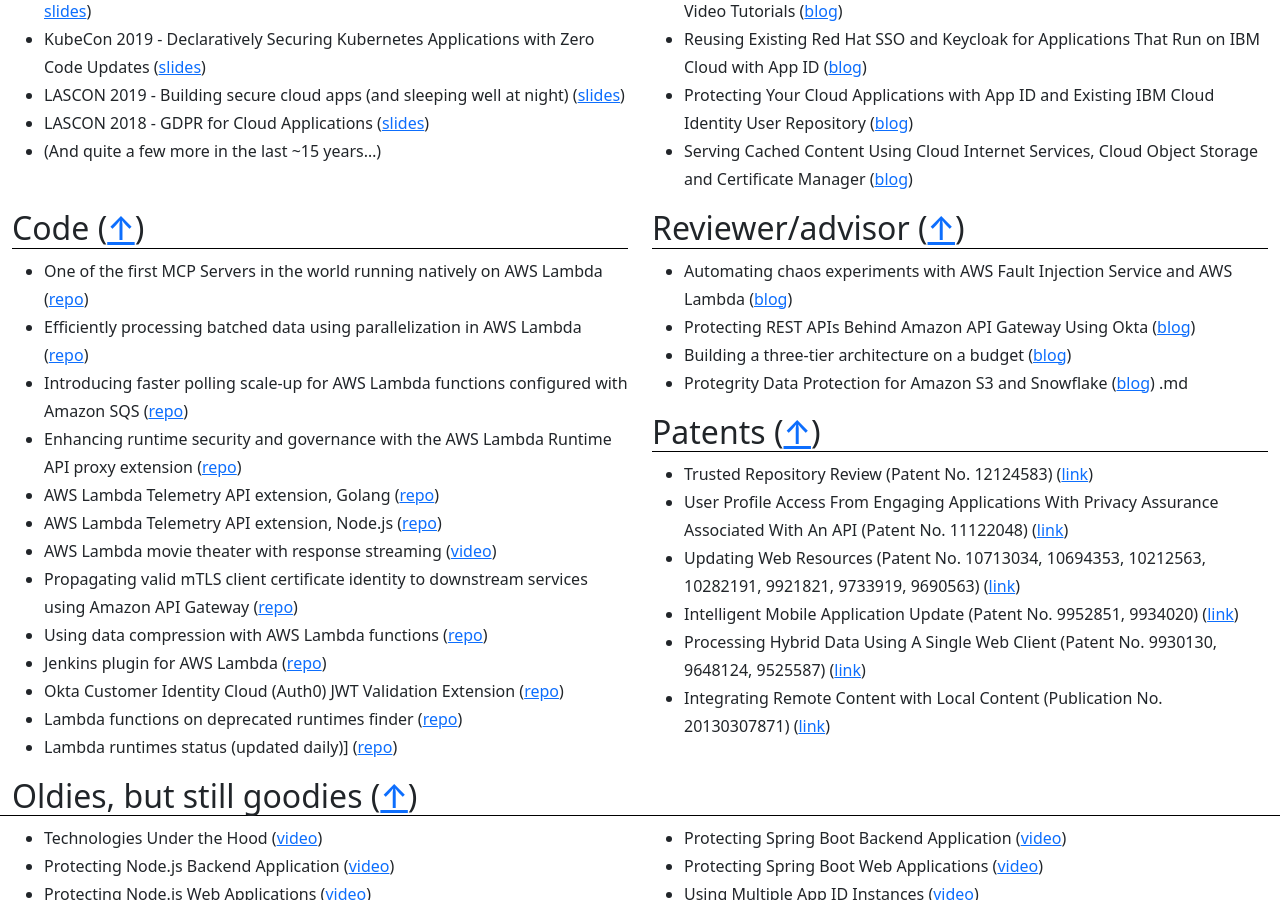
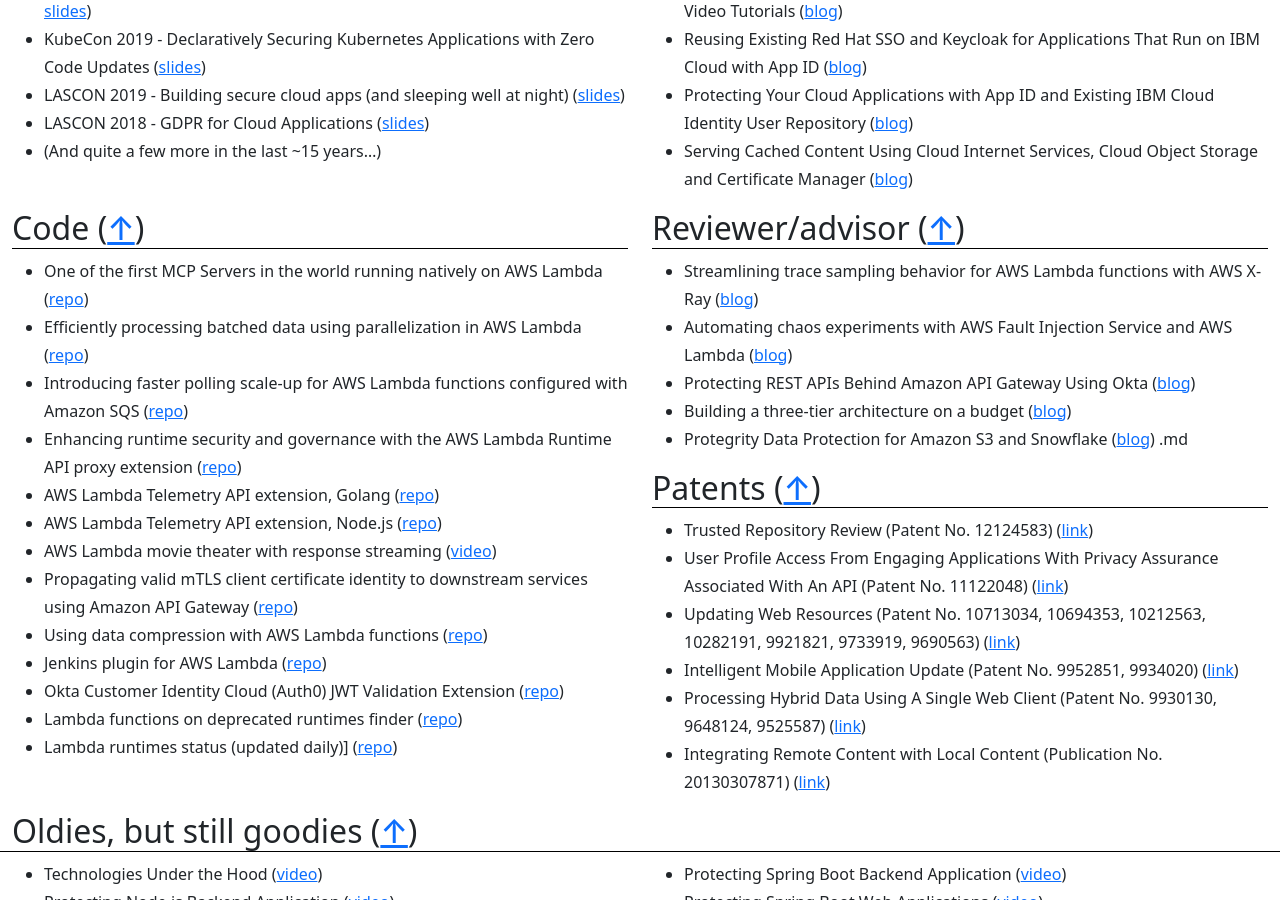
Before and after one commit to aal80/whoami, a Jekyll site: the page built from index.md, in a window 1280 px wide and 900 px high, scrolled down 1496 px. Built offline with Jekyll 4.4.1, drawn with Linux system fonts in a browser that asks for light colours.

Commit message:
Update reviewer.md

```diff
--- a/_includes/reviewer.md
+++ b/_includes/reviewer.md
@@ -1,5 +1,6 @@
 ## Reviewer/advisor ([↑](#top))
 
+- Streamlining trace sampling behavior for AWS Lambda functions with AWS X-Ray ([blog](https://aws.amazon.com/blogs/compute/streamlining-trace-sampling-behavior-for-aws-lambda-functions-with-aws-x-ray/))
 - Automating chaos experiments with AWS Fault Injection Service and AWS Lambda ([blog](https://aws.amazon.com/blogs/compute/automating-chaos-experiments-with-aws-fault-injection-service-and-aws-lambda/))
 - Protecting REST APIs Behind Amazon API Gateway Using Okta ([blog](https://auth0.com/blog/protecting-rest-apis-behind-aws-api-gateway/))
 - Building a three-tier architecture on a budget ([blog](https://aws.amazon.com/blogs/architecture/building-a-three-tier-architecture-on-a-budget/))
```
